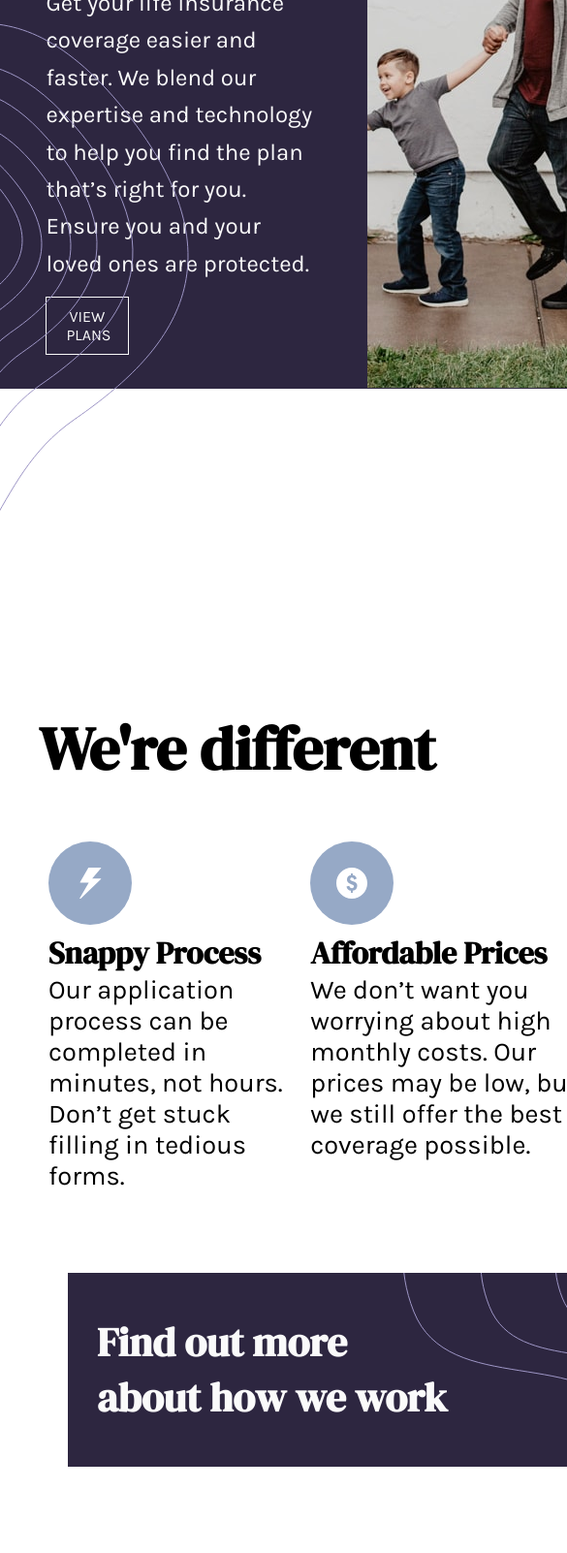
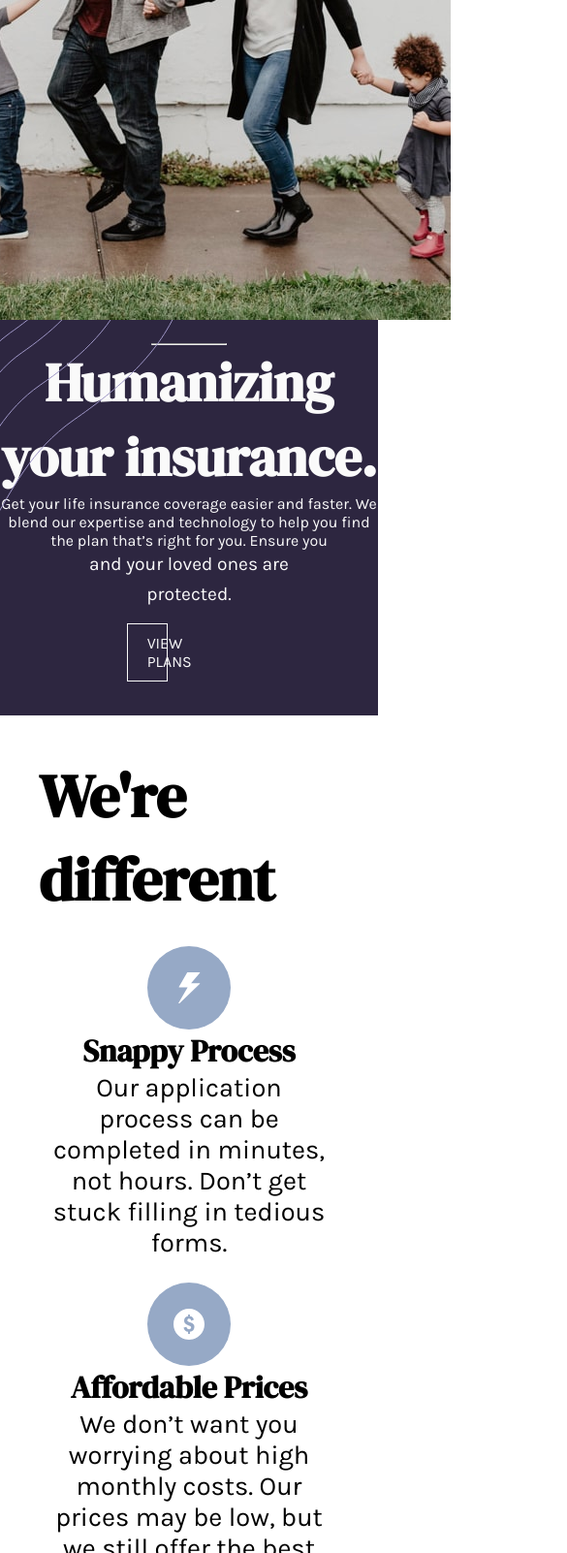
Before and after one commit to ygorhslima/frontend-mentor-exercises-2, a plain HTML site: page insure-landing-page-master/index.html in a window 390 px wide. Shown: the part 398-2000 px from the top of the page at 97% size, 585 px wide, since content can reach past the window. Drawn offline with Linux system fonts and the light colour scheme.

Commit message:
deixando o modo mobile melhor, e alterando as imagens para pictures

```diff
--- a/insure-landing-page-master/index.html
+++ b/insure-landing-page-master/index.html
@@ -22,24 +22,30 @@
 
   <main>
     <section id="section_intro">
+      <div class="img">
+        <picture>
+          <source media="(max-width: 768px)" srcset="images/image-intro-mobile.jpg" type="image/">
+          <img src="images/image-intro-desktop.jpg" alt="">
+        </picture>
+      </div>
       <div class="content">
         <hr>
         <h1>Humanizing your insurance.</h1>
+          Get your life insurance coverage easier and faster. We blend our expertise and technology to help you find the plan that’s right for you. Ensure you
         <p>
-          Get your life insurance coverage easier and faster. We blend our expertise and technology to help you find the plan that’s right for you. Ensure you
           and your loved ones are protected.
         </p>
         <div>
           <a href="#" class="link-white">view plans</a>
         </div>
       </div>
-      <div class="img">
-        <img src="images/image-intro-desktop.jpg" alt="image-intro">
-      </div>
     </section>
 
     <div class="img-lines-1">
-      <img src="images/bg-pattern-intro-left-desktop.svg" alt="">
+      <picture>
+        <source media="(max-width: 768px)" srcset="images/bg-pattern-intro-left-mobile.svg" type="image/">
+        <img src="images/bg-pattern-intro-left-desktop.svg" alt="">
+      </picture>
     </div>
 
     <section id="section_advantage">
--- a/insure-landing-page-master/style.css
+++ b/insure-landing-page-master/style.css
@@ -61,7 +61,7 @@ main{
 
 #section_intro{
     display: flex;
-    flex-direction: row;
+    flex-direction: row-reverse;
     align-items: center;
     justify-content: space-evenly;
     background: var(--Blue950) url('images/bg-pattern-intro-right-desktop.svg') no-repeat;
@@ -101,7 +101,7 @@ main{
 }
 #section_intro .img{
     position: relative;
-    top: 5%;
+    top: 15%;
 }
 
 .img-lines-1{
@@ -202,3 +202,78 @@ footer .content-footer .links-footer a{
 footer .content-footer .links-footer a:hover{
     text-decoration: underline;
 }
+
+
+@media screen and (max-width:768px) {
+    header{
+
+    }
+    main{
+        display: flex !important;
+        flex-direction: column !important;
+    }
+
+
+    #section_intro{
+        display: flex;
+        flex-direction: column;
+        width: 100%;
+    }
+    #section_intro .img{
+        z-index: 1;
+        object-fit: cover;
+    }
+    #section_intro .content{
+        display: flex;
+        flex-direction:column;
+        align-items: center;
+        justify-content: center;
+        width: 100%;
+        text-align: center;
+    }
+    #section_intro .content h1{
+        font-size: 3.5em;
+    }
+    #section_intro .content p{
+        font-size: 1.2em;
+        width: 60%;
+    }
+
+
+    .advantages, .advantages_item{
+        display: flex;
+        flex-direction: column;
+        align-items: center;
+        justify-content: center;
+        width: 100%;
+        text-align: center;
+    }
+    #section_advantage .content_advantage #article_find-out{
+        display: flex;
+        flex-direction: column;
+        justify-content: center;
+        background: var(--Blue950) url('images/bg-pattern-how-we-work-mobile.svg') no-repeat;
+        background-position: right;
+        height: 300px;
+    }
+    #section_advantage .content_advantage #article_find-out h2 {
+        font-size: 2.5em;
+        text-align: center;
+    }
+    #section_advantage .content_advantage #article_find-out a {
+        width: 70%;
+    }
+
+    footer{
+        background: url('images/bg-pattern-footer-mobile.svg') no-repeat top center;
+    }
+
+    footer .content-footer{
+        width: 100%;
+        display: flex;
+        flex-direction: column;
+        align-items: center;
+        justify-content: center;
+        text-align: center;
+    }
+}
```
